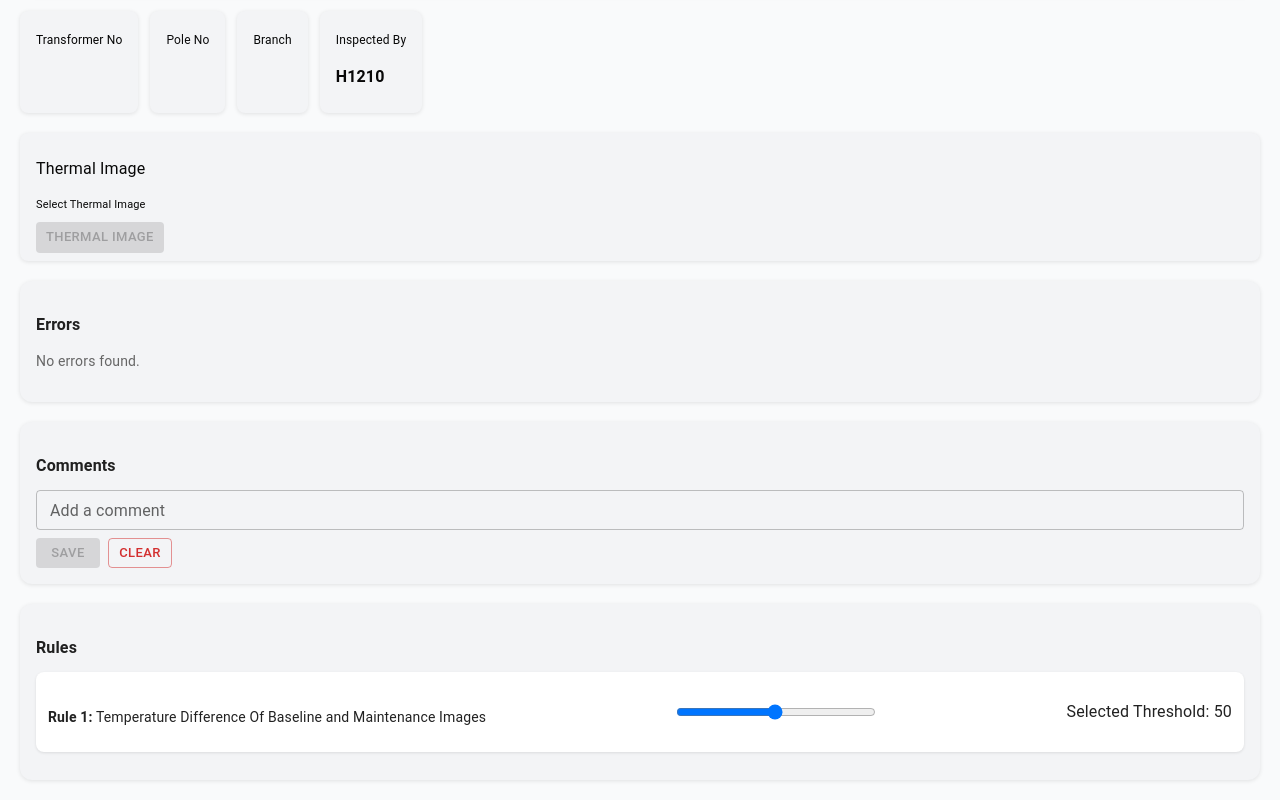
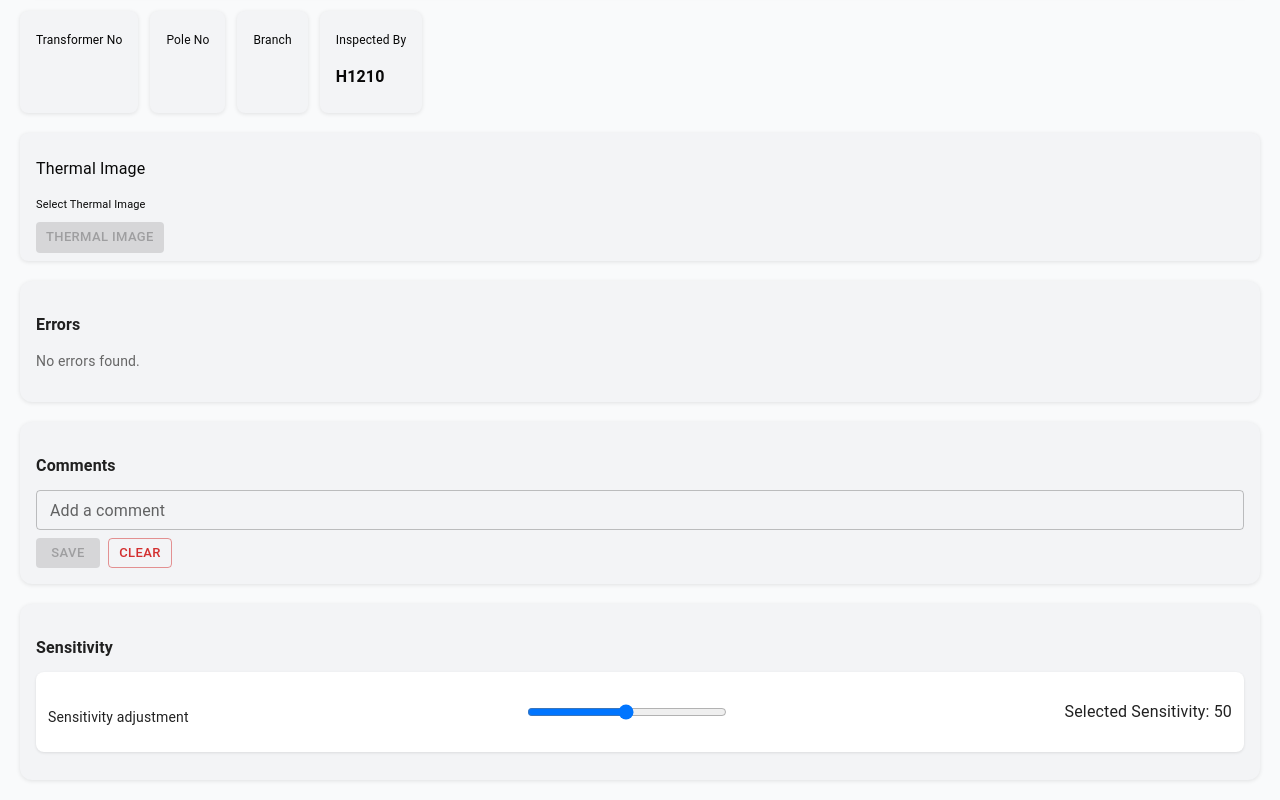
Before and after one commit to RavijaDul/FlareNet, a React (Vite) app in the folder frontend/: page /transformer in a window 1280 px wide. Shown: the part 304-1104 px from the top of the page. Built offline with nearby package versions, Linux system fonts and the light colour scheme.

Commit message:
Tweaked Transformer.jsx and adjusted overlay logic

```diff
--- a/frontend/src/Pages/Transformer.jsx
+++ b/frontend/src/Pages/Transformer.jsx
@@ -837,7 +837,7 @@ function Transformer() {
   }}
 >
   <h3 style={{ fontSize: "16px", fontWeight: "600", marginBottom: "12px" }}>
-    Rules
+    Sensitivity
   </h3>
 
   {/* Example rule item */}
@@ -854,7 +854,7 @@ function Transformer() {
   }}
 >
   <p style={{ fontSize: "14px", marginBottom: "4px" }}>
-    <strong>Rule 1:</strong> Temperature Difference Of Baseline and Maintenance Images
+    <strong></strong>Sensitivity adjustment
   </p>
 
   {/* Slider for threshold selection */}
@@ -870,7 +870,7 @@ function Transformer() {
     margin: "8px 0",
   }}
 />
-<p>Selected Threshold: {tempthreshold}</p>
+<p>Selected Sensitivity: {tempthreshold}</p>
 </div>
 </div>
 
```
